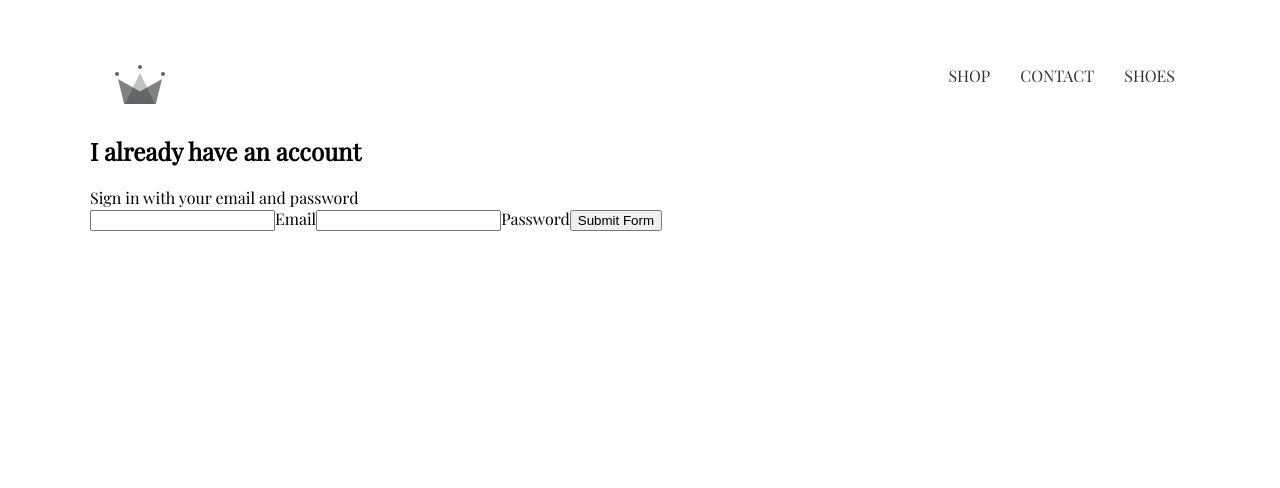
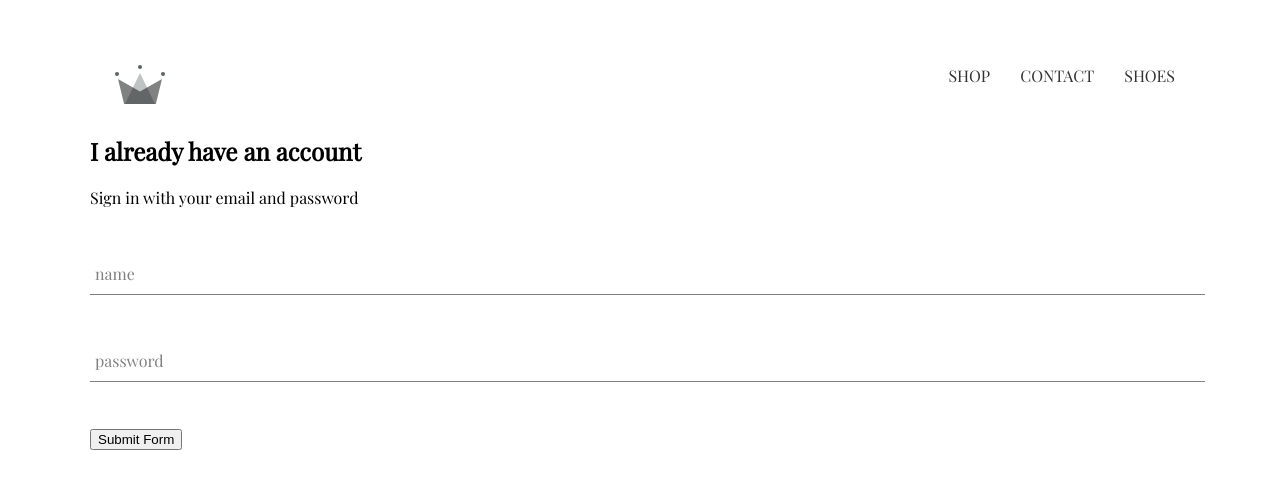
Before and after one commit to BlissfulCoda/Spree, a React (Create React App) app: page /signin in a window 1280 px wide. Shown: the top 488 px of the page. Built offline with nearby package versions, Linux system fonts and the light colour scheme; a web font is replaced by a local one.

Commit message:
add some scss to the signIn component

```diff
--- /dev/null
+++ b/src/components/form-input/form-input.component.jsx
@@ -0,0 +1,18 @@
+import React from 'react';
+
+import './form-input.style.scss';
+
+const FormInput = ({ handleChange, label, ...otherProps }) => (
+  <div className="group">
+    <input className="form-input" onChange={handleChange} {...otherProps} />
+    {label ? (
+      <label
+        className={`${otherProps.value.length ? 'shrink' : ''}form-input-label`}
+      >
+        {label}
+      </label>
+    ) : null}
+  </div>
+);
+
+export default FormInput;
--- /dev/null
+++ b/src/components/form-input/form-input.style.scss
@@ -0,0 +1,54 @@
+$sub-color: grey;
+$main-color: black;
+
+@mixin shrinkLabel {
+  top: -14px;
+  font-size: 12px;
+  color: $main-color;
+}
+
+.group {
+  position: relative;
+  margin: 45px 0;
+
+  .form-input {
+    background: none;
+    background-color: white;
+    color: $sub-color;
+    font-size: 18px;
+    padding: 10px 10px 10px 5px;
+    display: block;
+    width: 100%;
+    border: none;
+    border-radius: 0;
+    border-bottom: 1px solid $sub-color;
+    margin: 25px 0;
+
+    &:focus {
+      outline: none;
+    }
+
+    &:focus ~ .form-input-label {
+      @include shrinkLabel();
+    }
+  }
+
+  input[type='password'] {
+    letter-spacing: 0.3em;
+  }
+
+  .form-input-label {
+    color: $sub-color;
+    font-size: 16px;
+    font-weight: normal;
+    position: absolute;
+    pointer-events: none;
+    left: 5px;
+    top: 10px;
+    transition: 300ms ease all;
+
+    &.shrink {
+      @include shrinkLabel();
+    }
+  }
+}
--- a/src/components/sign-in/sign-in.component.jsx
+++ b/src/components/sign-in/sign-in.component.jsx
@@ -1,4 +1,8 @@
 import React, { Component } from 'react';
+
+import './sign-in.styles.scss';
+
+import FormInput from '../form-input/form-input.component';
 
 class SignIn extends Component {
   constructor() {
@@ -16,9 +20,9 @@
   };
 
   handleChange = e => {
-      const {value, name} =  event.target;
-      this.setState({[name]: value})
-  }
+    const { value, name } = e.target;
+    this.setState({ [name]: value });
+  };
 
   render() {
     return (
@@ -27,11 +31,20 @@
         <span> Sign in with your email and password</span>
 
         <form onSubmit={this.handleSubmit}>
-          <input name="email" value={this.state.email} onChange={this.handleChange} required />
-          <label>Email</label>
-          <input name="password" value={this.state.password} onChange={this.handleChange} required />
-          <label>Password</label>
-
+          <FormInput
+            name="email"
+            value={this.state.email}
+            handleChange={this.handleChange}
+            label="name"
+            required
+          />
+          <FormInput
+            name="password"
+            value={this.state.password}
+            handleChange={this.handleChange}
+            label="password"
+            required
+          />
           <input type="submit" value="Submit Form" />
         </form>
       </div>
```
